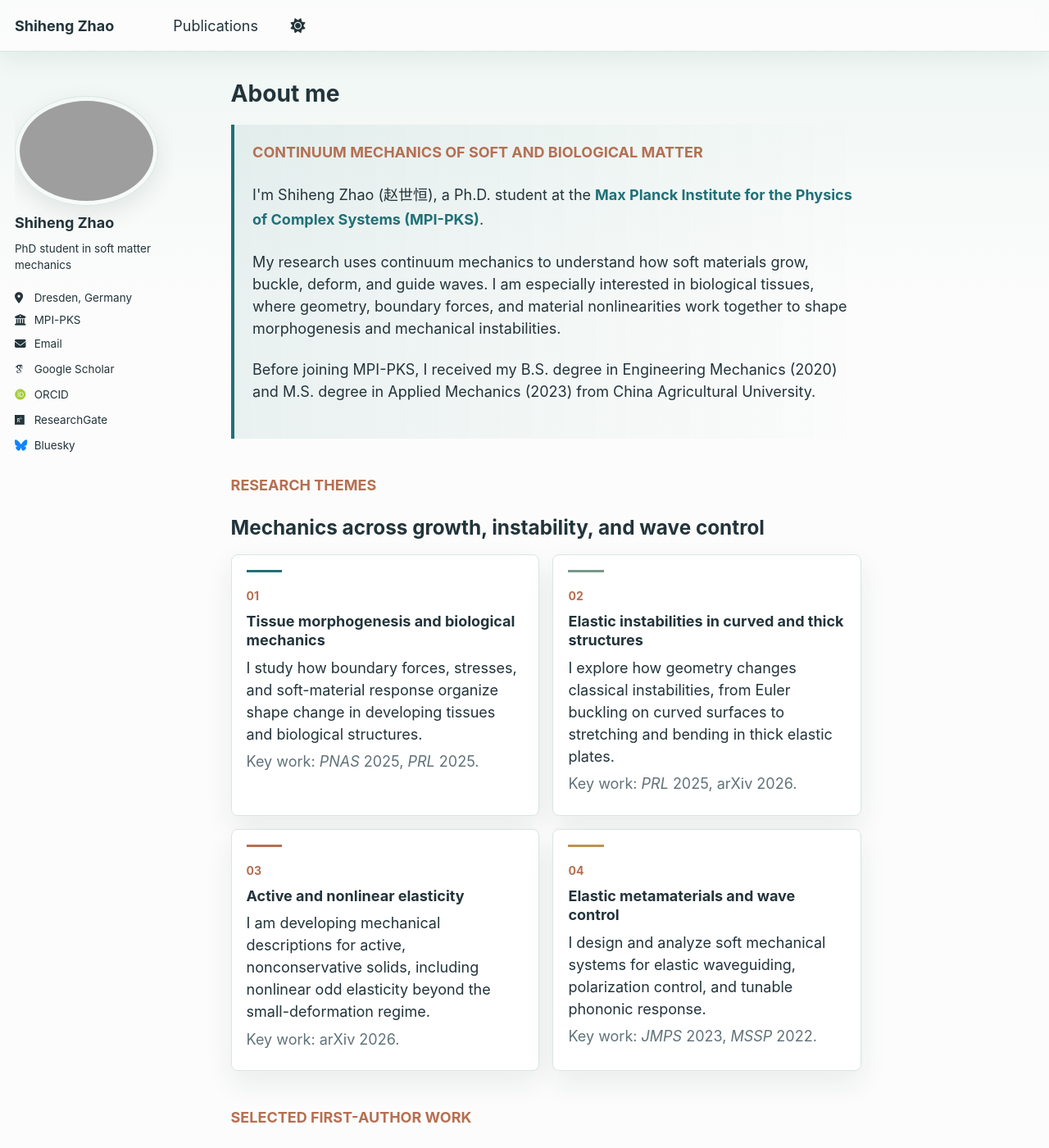
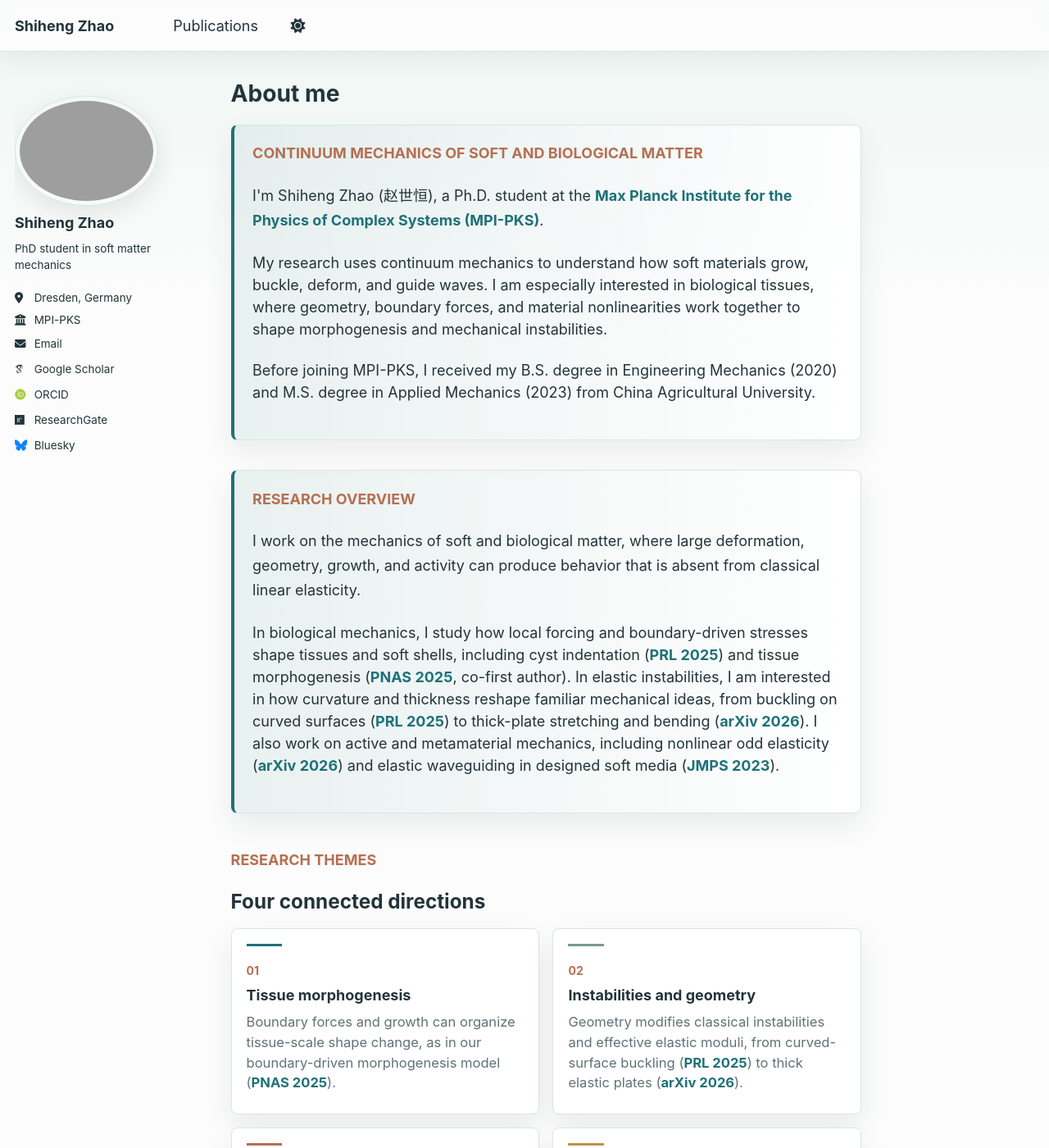
Before and after one commit to Iamzsh/Iamzsh.github.io, a Jekyll site: the page built from _pages/about.md, in a window 1280 px wide and 1400 px high. Shown: the whole window at 82% size. Built offline with Jekyll 4.4.1, drawn with Linux system fonts in a browser that asks for light colours; some web fonts are replaced; some of the changed text lies outside the part shown.

Commit message:
codex_updated_2

```diff
--- a/_includes/head/custom.html
+++ b/_includes/head/custom.html
@@ -11,6 +11,7 @@
 <link rel="icon" href="/images/favicon.ico"/>
 <meta name="theme-color" content="#ffffff"/>
 <link rel="stylesheet" href="{{ base_path }}/assets/css/academicons.css"/>
+<link rel="stylesheet" href="{{ base_path }}/assets/css/profile.css"/>
 
 
 <!-- Support for MatJax -->
--- a/_pages/about.md
+++ b/_pages/about.md
@@ -14,84 +14,41 @@ redirect_from:
   <p>Before joining MPI-PKS, I received my B.S. degree in Engineering Mechanics (2020) and M.S. degree in Applied Mechanics (2023) from China Agricultural University.</p>
 </section>
 
+<section class="research-citation-box">
+  <p class="profile-kicker">Research overview</p>
+  <p class="research-citation-box__lead">I work on the mechanics of soft and biological matter, where large deformation, geometry, growth, and activity can produce behavior that is absent from classical linear elasticity.</p>
+  <p>In biological mechanics, I study how local forcing and boundary-driven stresses shape tissues and soft shells, including cyst indentation (<a href="https://doi.org/10.1103/PhysRevLett.134.228402">PRL 2025</a>) and tissue morphogenesis (<a href="https://doi.org/10.1073/pnas.2505160122">PNAS 2025</a>, co-first author). In elastic instabilities, I am interested in how curvature and thickness reshape familiar mechanical ideas, from buckling on curved surfaces (<a href="https://doi.org/10.1103/63py-ph5s">PRL 2025</a>) to thick-plate stretching and bending (<a href="https://arxiv.org/abs/2606.01889">arXiv 2026</a>). I also work on active and metamaterial mechanics, including nonlinear odd elasticity (<a href="https://arxiv.org/abs/2605.02476">arXiv 2026</a>) and elastic waveguiding in designed soft media (<a href="https://doi.org/10.1016/j.jmps.2023.105226">JMPS 2023</a>).</p>
+</section>
+
 <section class="research-themes">
   <div class="section-heading">
     <p class="profile-kicker">Research themes</p>
-    <h2>Mechanics across growth, instability, and wave control</h2>
+    <h2>Four connected directions</h2>
   </div>
 
   <div class="theme-grid">
-    <article class="theme-card">
-      <span class="theme-card__index">01</span>
-      <h3>Tissue morphogenesis and biological mechanics</h3>
-      <p>I study how boundary forces, stresses, and soft-material response organize shape change in developing tissues and biological structures.</p>
-      <p class="theme-card__work">Key work: <em>PNAS</em> 2025, <em>PRL</em> 2025.</p>
+    <article class="research-theme">
+      <span class="research-theme__index">01</span>
+      <h3>Tissue morphogenesis</h3>
+      <p>Boundary forces and growth can organize tissue-scale shape change, as in our boundary-driven morphogenesis model (<a href="https://doi.org/10.1073/pnas.2505160122">PNAS 2025</a>).</p>
     </article>
 
-    <article class="theme-card">
-      <span class="theme-card__index">02</span>
-      <h3>Elastic instabilities in curved and thick structures</h3>
-      <p>I explore how geometry changes classical instabilities, from Euler buckling on curved surfaces to stretching and bending in thick elastic plates.</p>
-      <p class="theme-card__work">Key work: <em>PRL</em> 2025, arXiv 2026.</p>
+    <article class="research-theme">
+      <span class="research-theme__index">02</span>
+      <h3>Instabilities and geometry</h3>
+      <p>Geometry modifies classical instabilities and effective elastic moduli, from curved-surface buckling (<a href="https://doi.org/10.1103/63py-ph5s">PRL 2025</a>) to thick elastic plates (<a href="https://arxiv.org/abs/2606.01889">arXiv 2026</a>).</p>
     </article>
 
-    <article class="theme-card">
-      <span class="theme-card__index">03</span>
-      <h3>Active and nonlinear elasticity</h3>
-      <p>I am developing mechanical descriptions for active, nonconservative solids, including nonlinear odd elasticity beyond the small-deformation regime.</p>
-      <p class="theme-card__work">Key work: arXiv 2026.</p>
+    <article class="research-theme">
+      <span class="research-theme__index">03</span>
+      <h3>Active nonlinear elasticity</h3>
+      <p>Active materials can break conservative elastic response; I am developing nonlinear descriptions of odd elasticity beyond small deformations (<a href="https://arxiv.org/abs/2605.02476">arXiv 2026</a>).</p>
     </article>
 
-    <article class="theme-card">
-      <span class="theme-card__index">04</span>
-      <h3>Elastic metamaterials and wave control</h3>
-      <p>I design and analyze soft mechanical systems for elastic waveguiding, polarization control, and tunable phononic response.</p>
-      <p class="theme-card__work">Key work: <em>JMPS</em> 2023, <em>MSSP</em> 2022.</p>
-    </article>
-  </div>
-</section>
-
-<section class="selected-work">
-  <div class="section-heading">
-    <p class="profile-kicker">Selected first-author work</p>
-    <h2>Representative publications</h2>
-  </div>
-
-  <div class="paper-list paper-list--compact">
-    <article class="paper-row paper-row--featured">
-      <span class="paper-year">2025</span>
-      <div class="paper-row__body">
-        <h3>Mechanics of poking a cyst</h3>
-        <p><em>Physical Review Letters</em>, Editors' Suggestion. <a href="https://doi.org/10.1103/PhysRevLett.134.228402">Journal link</a></p>
-      </div>
-      <span class="paper-badge">First author</span>
-    </article>
-
-    <article class="paper-row paper-row--featured">
-      <span class="paper-year">2025</span>
-      <div class="paper-row__body">
-        <h3>Euler buckling on curved surfaces</h3>
-        <p><em>Physical Review Letters</em>. <a href="https://doi.org/10.1103/63py-ph5s">Journal link</a></p>
-      </div>
-      <span class="paper-badge">First author</span>
-    </article>
-
-    <article class="paper-row paper-row--featured">
-      <span class="paper-year">2025</span>
-      <div class="paper-row__body">
-        <h3>A model for boundary-driven tissue morphogenesis</h3>
-        <p><em>PNAS</em>. <a href="https://doi.org/10.1073/pnas.2505160122">Journal link</a></p>
-      </div>
-      <span class="paper-badge paper-badge--soft">Co-first author</span>
-    </article>
-
-    <article class="paper-row paper-row--featured">
-      <span class="paper-year">2023</span>
-      <div class="paper-row__body">
-        <h3>Microstructure realization of a lattice-based polar solid for arbitrary elastic waveguiding</h3>
-        <p><em>Journal of the Mechanics and Physics of Solids</em>. <a href="https://doi.org/10.1016/j.jmps.2023.105226">Journal link</a></p>
-      </div>
-      <span class="paper-badge">First author</span>
+    <article class="research-theme">
+      <span class="research-theme__index">04</span>
+      <h3>Mechanical metamaterials</h3>
+      <p>Designed microstructures can steer, polarize, and guide elastic waves in soft media (<a href="https://doi.org/10.1016/j.jmps.2023.105226">JMPS 2023</a>; <a href="https://arxiv.org/abs/2410.17627">arXiv 2024</a>).</p>
     </article>
   </div>
 </section>
--- a/_pages/publications.html
+++ b/_pages/publications.html
@@ -67,7 +67,7 @@ author_profile: true
   <section class="pub-section">
     <div class="section-heading section-heading--inline">
       <p class="profile-kicker">Preprints</p>
-      <h2>Current Manuscripts</h2>
+      <h2>Preprints</h2>
     </div>
 
     <div class="pub-list">
--- a/assets/css/main.scss
+++ b/assets/css/main.scss
@@ -35,7 +35,6 @@
     "layout/page",
     "layout/archive",
     "layout/sidebar",
-    "layout/profile",
 
     "vendor/font-awesome/fontawesome",
     "vendor/font-awesome/solid",
--- a/_sass/layout/_profile.scss
+++ b/assets/css/profile.css
@@ -1,6 +1,4 @@
-/* ==========================================================================
-   Profile and publication refinements
-   ========================================================================== */
+/* Profile and publication refinements loaded directly by the site head. */
 
 :root {
   --profile-paper: #ffffff;
@@ -76,15 +74,20 @@ html[data-theme="dark"] .masthead {
 }
 
 .home-hero,
-.pub-hero {
+.pub-hero,
+.research-citation-box {
   margin: 0.4rem 0 2rem;
-  padding: 1.15rem 0 1.15rem 1.25rem;
+  padding: 1.15rem 1.25rem;
+  border: 1px solid var(--profile-line);
   border-left: 4px solid var(--profile-teal);
-  background: linear-gradient(90deg, rgba(31, 113, 120, 0.08), rgba(31, 113, 120, 0));
+  border-radius: 8px;
+  background: linear-gradient(90deg, rgba(31, 113, 120, 0.08), rgba(255, 255, 255, 0.88));
+  box-shadow: var(--profile-shadow);
 }
 
 .home-lede,
-.pub-lede {
+.pub-lede,
+.research-citation-box__lead {
   max-width: 780px;
   margin: 0 0 1rem;
   color: var(--profile-ink);
@@ -99,7 +102,8 @@ html[data-theme="dark"] .masthead {
 
 .home-hero a,
 .pub-page a,
-.selected-work a {
+.research-citation-box a,
+.research-theme a {
   color: var(--profile-teal);
   font-weight: 700;
   text-decoration: none;
@@ -107,7 +111,8 @@ html[data-theme="dark"] .masthead {
 
 .home-hero a:hover,
 .pub-page a:hover,
-.selected-work a:hover {
+.research-citation-box a:hover,
+.research-theme a:hover {
   color: var(--profile-coral);
   text-decoration: none;
 }
@@ -149,19 +154,21 @@ html[data-theme="dark"] .masthead {
 
 .theme-card,
 .feature-paper,
-.paper-row,
-.pub-card {
+.pub-card,
+.research-theme {
   background: var(--profile-paper);
   border: 1px solid var(--profile-line);
   border-radius: 8px;
   box-shadow: var(--profile-shadow);
 }
 
-.theme-card {
+.theme-card,
+.research-theme {
   padding: 1rem;
 }
 
-.theme-card::before {
+.theme-card::before,
+.research-theme::before {
   display: block;
   width: 2.4rem;
   height: 3px;
@@ -170,15 +177,18 @@ html[data-theme="dark"] .masthead {
   content: "";
 }
 
-.theme-card:nth-child(2)::before {
+.theme-card:nth-child(2)::before,
+.research-theme:nth-child(2)::before {
   background: var(--profile-sage);
 }
 
-.theme-card:nth-child(3)::before {
+.theme-card:nth-child(3)::before,
+.research-theme:nth-child(3)::before {
   background: var(--profile-coral);
 }
 
-.theme-card:nth-child(4)::before {
+.theme-card:nth-child(4)::before,
+.research-theme:nth-child(4)::before {
   background: var(--profile-gold);
 }
 
@@ -194,7 +204,8 @@ html[data-theme="dark"] .masthead {
   border-top-color: var(--profile-gold);
 }
 
-.theme-card__index {
+.theme-card__index,
+.research-theme__index {
   color: var(--profile-coral);
   font-size: 0.78rem;
   font-weight: 700;
@@ -202,8 +213,8 @@ html[data-theme="dark"] .masthead {
 
 .theme-card h3,
 .feature-paper h3,
-.paper-row h3,
-.pub-card h3 {
+.pub-card h3,
+.research-theme h3 {
   margin: 0.35rem 0 0.45rem;
   color: var(--profile-ink);
   font-size: 1rem;
@@ -212,36 +223,18 @@ html[data-theme="dark"] .masthead {
 
 .theme-card p,
 .feature-paper p,
-.paper-row p,
-.pub-card p {
+.pub-card p,
+.research-theme p {
   margin: 0.35rem 0;
 }
 
 .theme-card__work,
 .feature-paper p,
-.paper-row p,
 .pub-authors,
-.pub-venue {
+.pub-venue,
+.research-theme p {
   color: var(--profile-muted);
   font-size: 0.92rem;
-}
-
-.paper-list {
-  display: grid;
-  gap: 0.75rem;
-}
-
-.paper-row {
-  display: grid;
-  grid-template-columns: auto minmax(0, 1fr) auto;
-  gap: 0.75rem;
-  align-items: start;
-  padding: 0.9rem 1rem;
-}
-
-.paper-year {
-  color: var(--profile-teal);
-  font-weight: 800;
 }
 
 .paper-badge {
@@ -361,12 +354,9 @@ html[data-theme="dark"] .masthead {
 
 @media (max-width: 719px) {
   .home-hero,
-  .pub-hero {
+  .pub-hero,
+  .research-citation-box {
     padding-left: 1rem;
-  }
-
-  .paper-row {
-    grid-template-columns: minmax(0, 1fr);
   }
 
   .pub-card__footer {
```
Also changed, not shown: _config_local.yml (added, +9 -0 lines), 4 other files.
